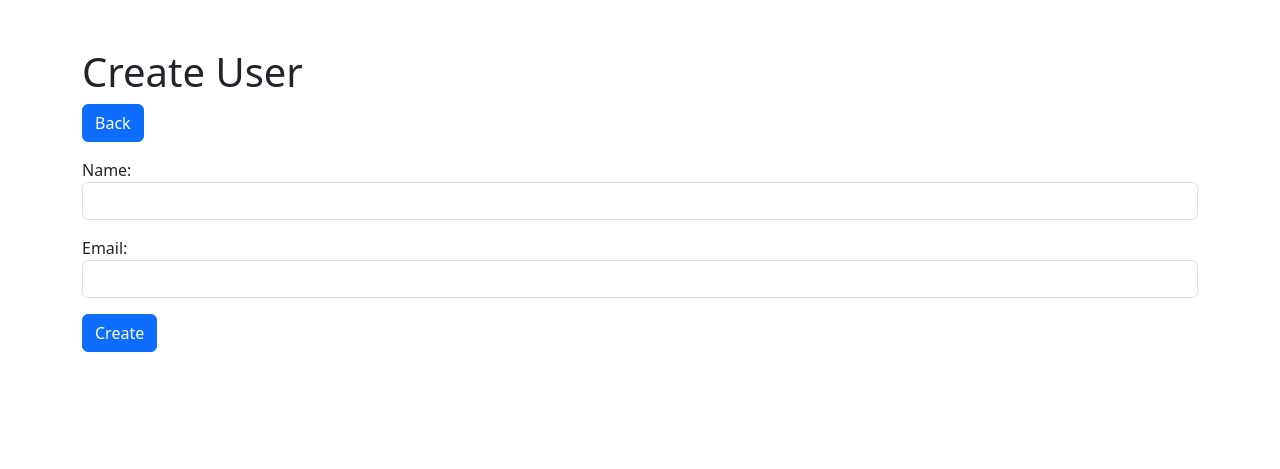
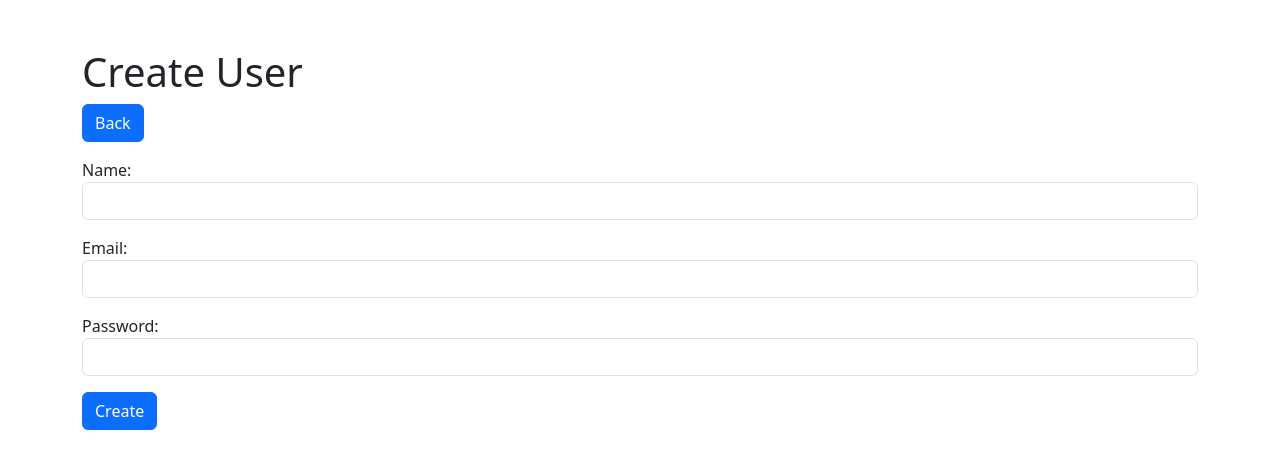
Before and after one commit to Fmatthew1/task_manager, a PHP site: page /create_user.php in a window 1280 px wide. Shown: the top 469 px of the page. Run offline with PHP 8.4, Linux system fonts and the light colour scheme.

Commit message:
password hashing added

```diff
--- a/create_user.php
+++ b/create_user.php
@@ -3,11 +3,12 @@ include 'Db.php';
 include 'users.php';
 
 $name = $email = "";
-$errorMessages = ["name" => "", "email" => ""];
+$errorMessages = ["name" => "", "email" => "", "password" => "", "general" => ""];
 
 if ($_SERVER["REQUEST_METHOD"] == "POST") {
     $name = trim($_POST["name"]);
     $email = trim($_POST["email"]);
+    $password = $_POST["password"];
     $status = 'active';
 
     //server-side validation
@@ -23,9 +24,17 @@ if ($_SERVER["REQUEST_METHOD"] == "POST") {
         $errorMessages['email'] = "Error: Email already exists.";
     }
 
-        if (empty($errorMessages['name']) && empty($errorMessages['email'])) {
+    if (empty($password)) {
+        $errorMessages['password'] = "Password is required.";
+    }
+
+        if (empty($errorMessages['name']) && empty($errorMessages['email']) && empty($errorMessages['password'])) {
+
+            $hashedPassword = password_hash($password, PASSWORD_DEFAULT);
+            // var_dump($hashedPassword);
+            // exit();
         // Create a new user without passing the $id
-        $user = new User($conn, $name, $email, $status);
+        $user = new User($conn, $name, $email, $hashedPassword, $status);
 
         if ($user->save()) {
             header("Location: home.php");
@@ -35,6 +44,7 @@ if ($_SERVER["REQUEST_METHOD"] == "POST") {
         }
     }
 }
+
 ?>
 <!DOCTYPE html>
 <html>
@@ -61,6 +71,13 @@ if ($_SERVER["REQUEST_METHOD"] == "POST") {
                     <div class = "text-danger mt-2"><?php echo $errorMessages['email']; ?></div>
                     <?php endif; ?>
             </div>
+            <div class="form-group mb-3">
+                <label for="password">Password:</label>
+                <input type="password" class="form-control" id="password" name="password">
+                <?php if(!empty($errorMessages['password'])): ?>
+                    <div class = "text-danger mt-2"><?php echo $errorMessages['password']; ?></div>
+                    <?php endif; ?>
+            </div>
             <?php if (!empty($errorMessages['general'])): ?>
                 <div class="text-danger mb-3"><?php echo $errorMessages['general']; ?></div>
             <?php endif; ?>
```
